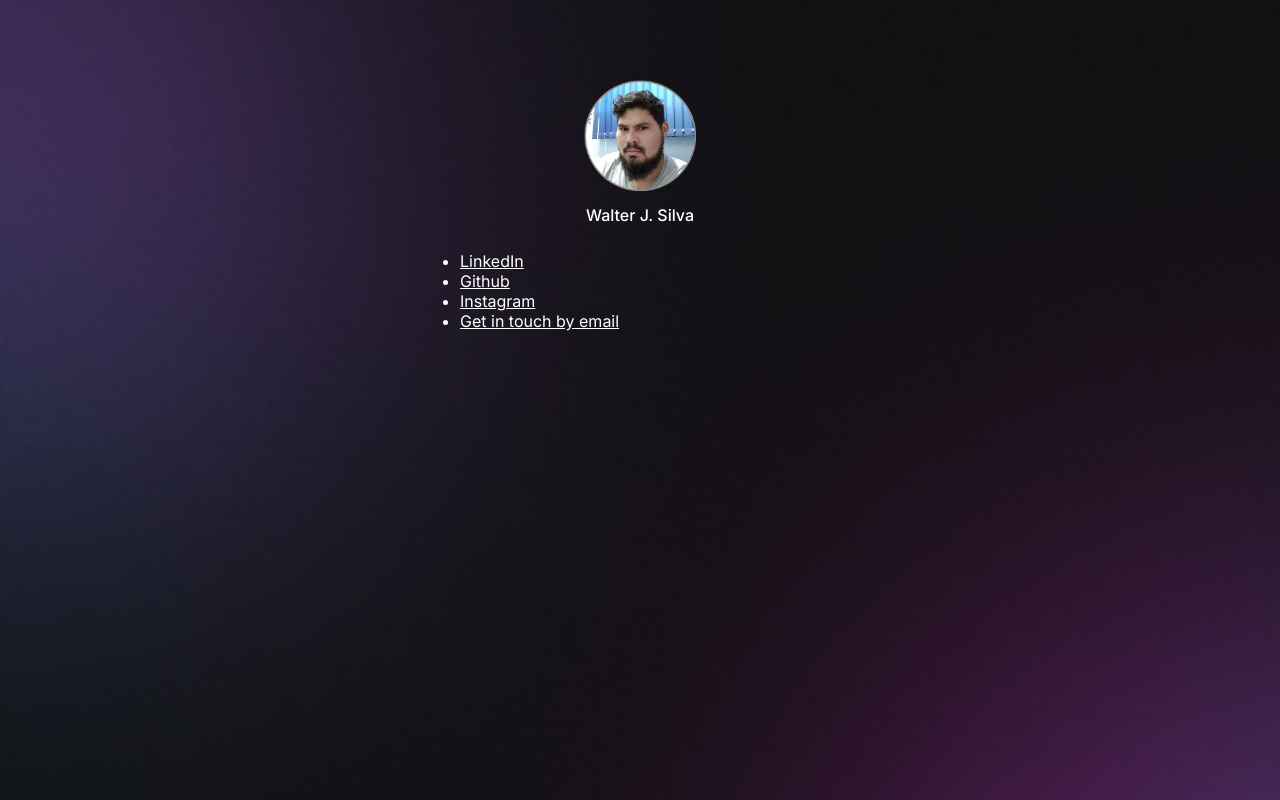
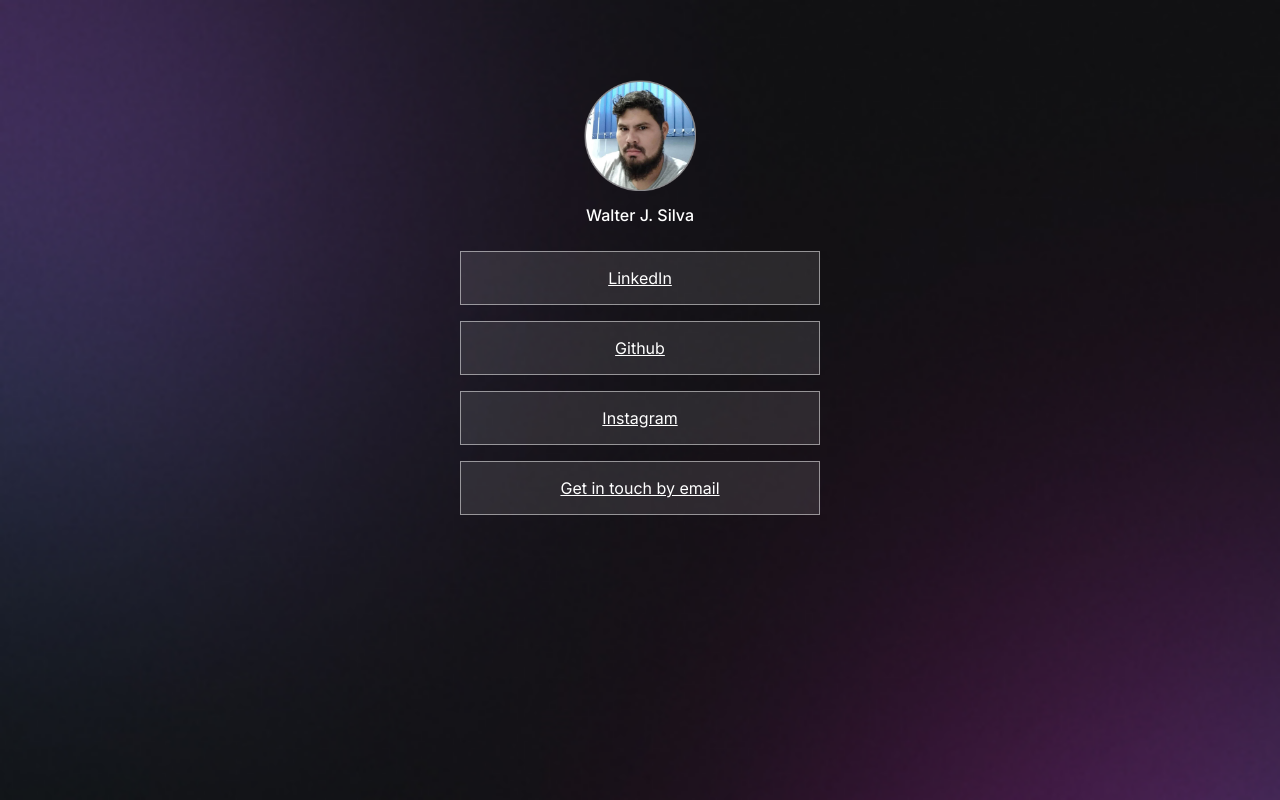
Before and after one commit to walterowisk/DevLinks, a plain HTML site: page index.html in a window 1280 px wide. Drawn offline with Linux system fonts and the light colour scheme.

Commit message:
feat: style custom ul/li

```diff
--- a/style.css
+++ b/style.css
@@ -40,3 +40,21 @@ body {
   line-height: 24px;
   margin-top: 8px;
 }
+
+/* List links */
+
+ul {
+  list-style: none;
+  display: flex;
+  flex-direction: column;
+  gap: 16px;
+}
+
+ul li a {
+  display: flex;
+  align-items: center;
+  justify-content: center;
+  padding: 16px 24px;
+  background: rgba(255, 255, 255, 0.1);
+  border: 1px solid rgba(255, 255, 255, 0.5);
+}
```
